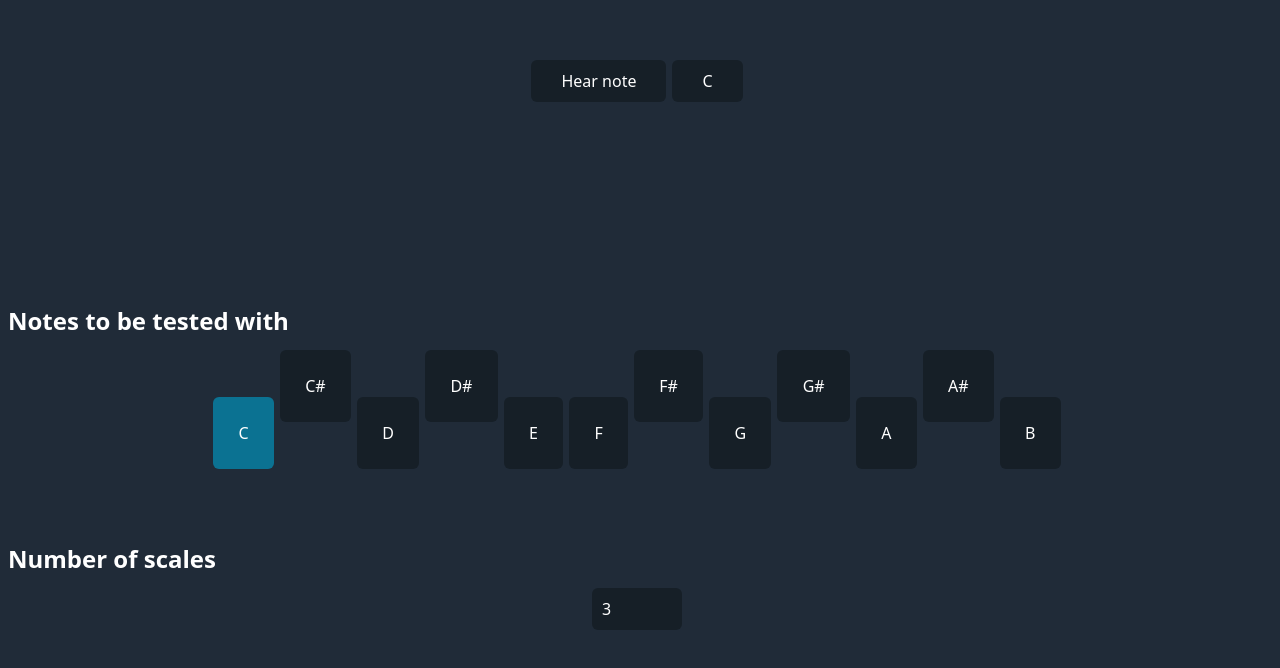
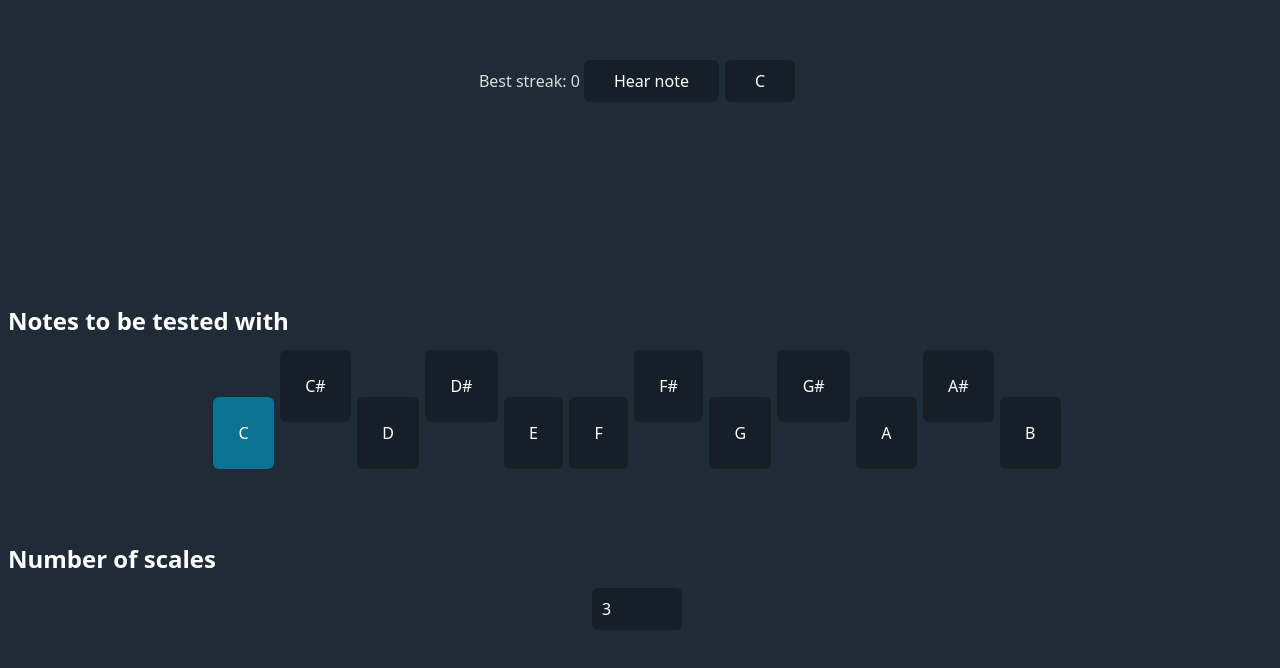
Before and after one commit to FrancqNicolas/pitch-training, a Vue app: page / in a window 1280 px wide. Shown: the part 124-792 px from the top of the page. Built offline with nearby package versions, Linux system fonts and the light colour scheme.

Commit message:
feat: implement streak

```diff
--- a/src/components/PitchPlayer.vue
+++ b/src/components/PitchPlayer.vue
@@ -9,7 +9,8 @@ const props = defineProps({
 })
 
 let playedNote = ref('')
-let selectedNote = ref('');
+let selectedNote = ref('')
+const streak = ref(0)
 
 const checkNote = (note) => {
     return note === playedNote.value;
@@ -19,11 +20,14 @@ const selectNote = (note) => {
     selectedNote.value = note;
 
     if(note === playedNote.value) {
+        streak.value++
         setTimeout(() => {
             selectedNote.value = ''
             const newNote = getRandomNote()
             getNewNote(newNote)
         }, 500)
+    } else {
+        streak.value = 0
     }
 };
 
@@ -60,7 +64,6 @@ const getNewNote = (note) => {
     playedNote.value = note.charAt(0)
 
     playNote.play()
-    console.log("fun")
 }
 
 let playNote = new Howl({
@@ -77,6 +80,7 @@ watch(props, () => {
 
 <template>
     <div>
+        Best streak: {{ streak }}
         <button @click="playNote.play()">Hear note</button>
     </div>
     <div>
```
